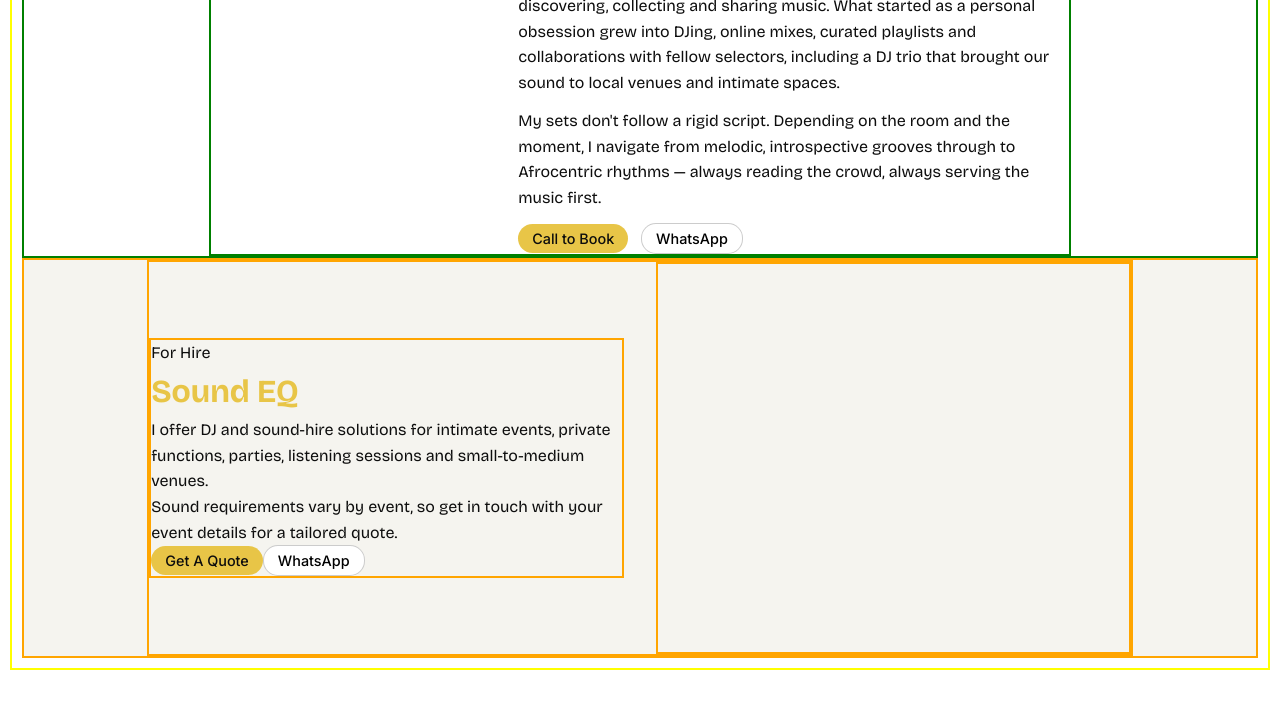
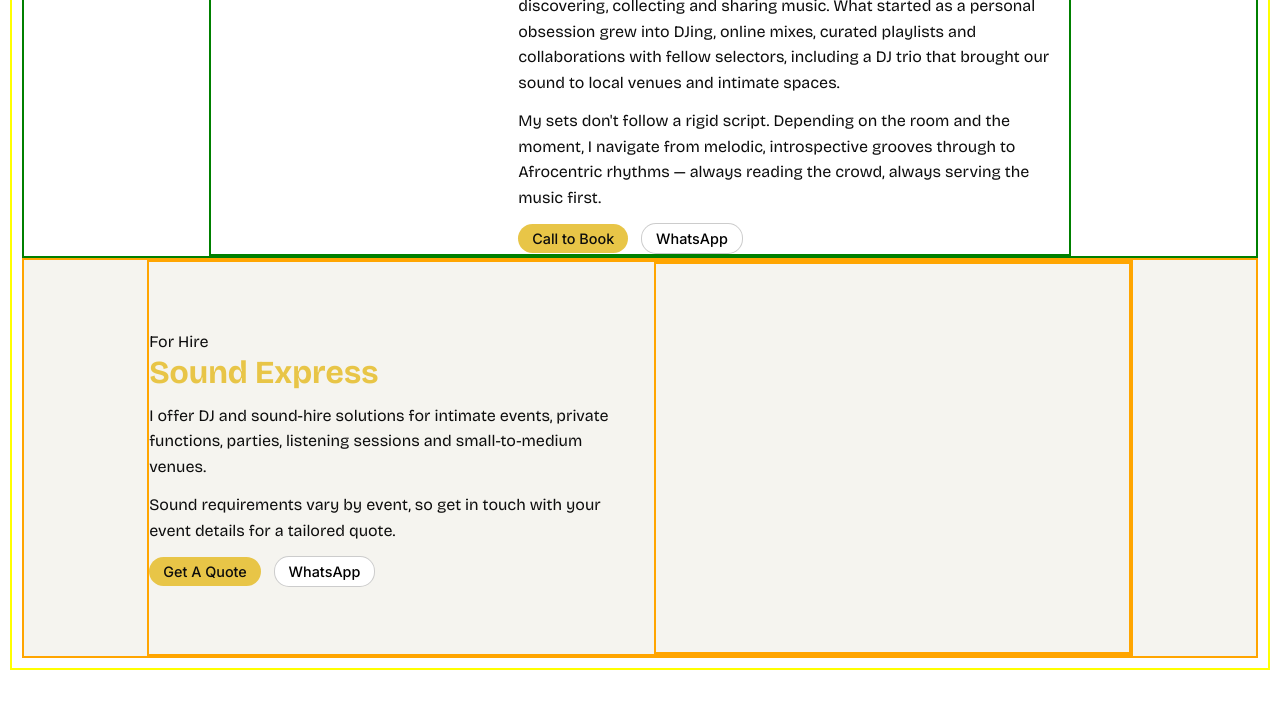
Before and after one commit to Lebo-Madikane/lebo-madikane, a Next.js app: page /music in a window 1280 px wide. Shown: the part 714-1422 px from the top of the page. Built offline with nearby package versions, Linux system fonts and the light colour scheme.

Commit message:
struture sound hire section

```diff
--- a/src/app/music/musicClient.js
+++ b/src/app/music/musicClient.js
@@ -50,9 +50,9 @@ export default function MusicClient() {
                         <div className={styles.soundHireContainer}>
                             <div className={styles.soundHireContent}>
                                 <p>For Hire</p>
-                                <h2>Sound EQ</h2>
-                                <p>I offer DJ and sound-hire solutions for intimate events, private functions, parties, listening sessions and small-to-medium venues.</p>
-                                <p>Sound requirements vary by event, so get in touch with your event details for a tailored quote.</p>
+                                <h2>Sound Express</h2>
+                                <p className={styles.paragraph}>I offer DJ and sound-hire solutions for intimate events, private functions, parties, listening sessions and small-to-medium venues.</p>
+                                <p className={styles.paragraph}>Sound requirements vary by event, so get in touch with your event details for a tailored quote.</p>
                                 <div className={styles.btnsContainer}>
                                     <Button className={styles.quoteBtn}>Get A Quote</Button>
                                     <Button variant='secondary'>WhatsApp</Button>
--- a/src/app/music/musicClient.module.scss
+++ b/src/app/music/musicClient.module.scss
@@ -107,7 +107,21 @@
 
         .soundHireContent {
             flex: 1;
-            border: 2px solid orange;
+
+            .paragraph {
+                margin-bottom: 0.8rem;
+            }
+
+            h2 {
+                line-height: 1.1;
+                margin-bottom: 0.8rem;
+            }
+
+            .btnsContainer {
+                .quoteBtn {
+                    margin-right: 0.8rem;
+                }
+            }
         }
 
         .soundHireImageContainer {
```
